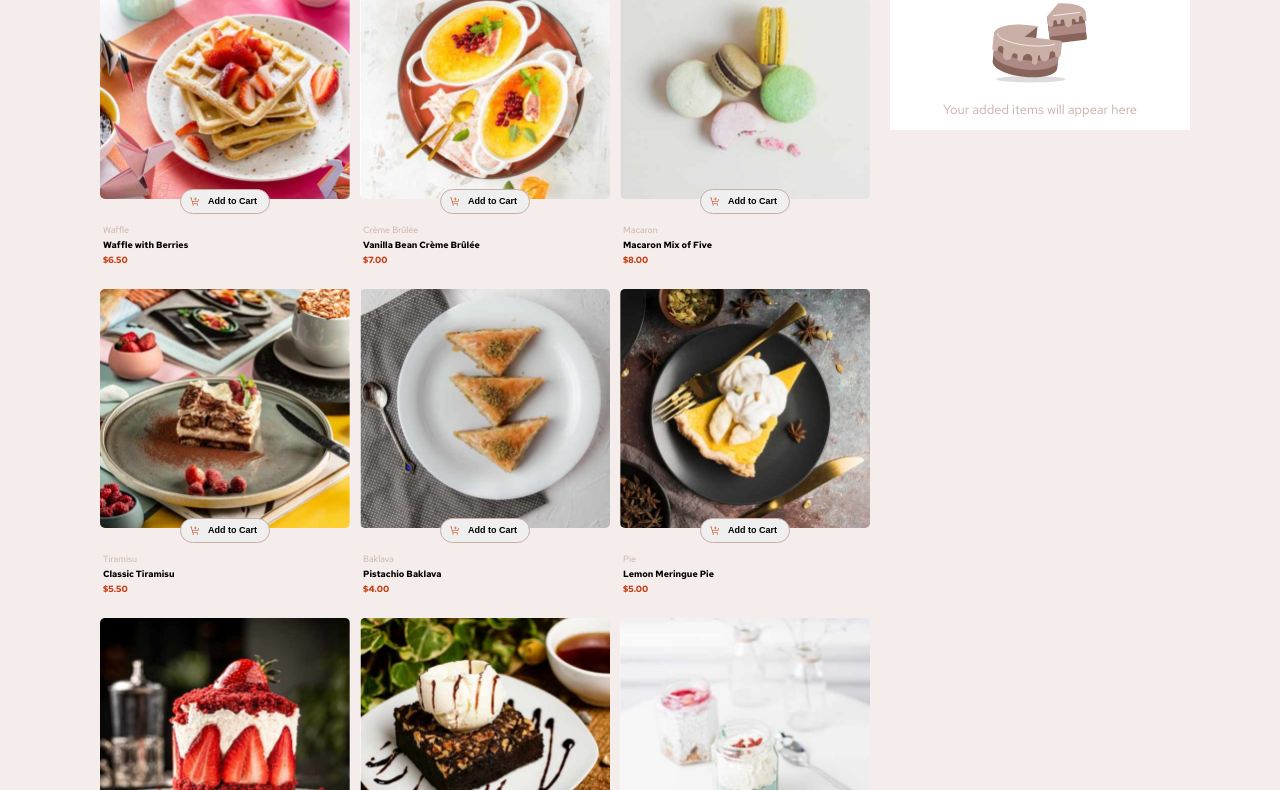
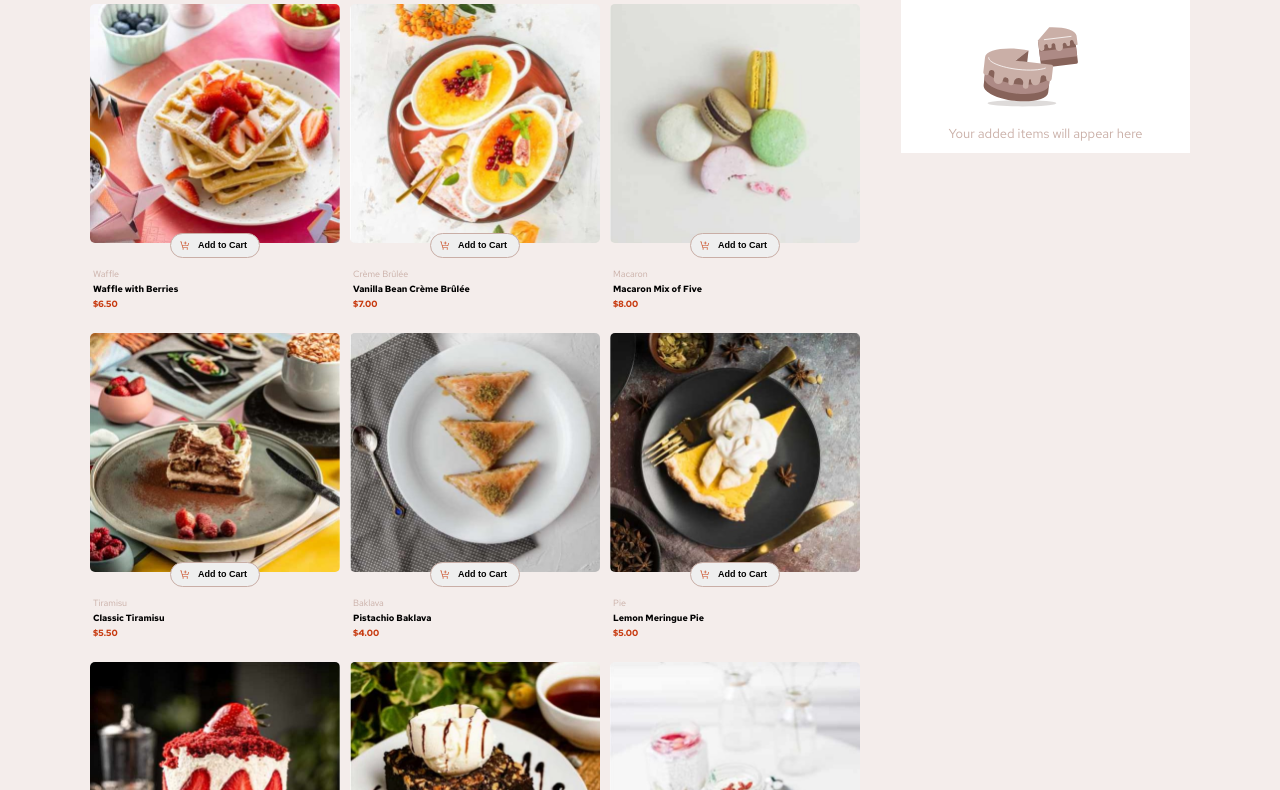
Before and after one commit to zico368/food-shop, a plain HTML site: page index.html in a window 1280 px wide. Shown: the part 111-901 px from the top of the page. Drawn offline with Linux system fonts and the light colour scheme.

Commit message:
updated css

```diff
--- a/index.html
+++ b/index.html
@@ -17,10 +17,9 @@
   <link rel="stylesheet" href="https://cdnjs.cloudflare.com/ajax/libs/font-awesome/6.6.0/css/all.min.css"  />
 </head>
 <body class="base">
+  <div class="order">
+    <div class="food-info">
       <h2 class="header">Desserts</h2>
-
-  <div class="order">
-
       <div class="content">
         <div class="picture picture-1">
           <img src="assets\images\image-waffle-desktop.jpg" alt="" class="size">
@@ -122,6 +121,7 @@
           </div>
         </div>
       </div>
+    </div>
     <div class="cart">
       <h4 class="cart-color">Your Cart (0)</h4>
       <img src="assets\images\illustration-empty-cart.svg" alt="" class="cake">
--- a/style.css
+++ b/style.css
@@ -9,7 +9,11 @@
 .base{
     background-color:  hsl(13, 31%, 94%);
     font-family: "Red Hat Text";
-    margin-left: 100px;
+    display: flex;
+    align-items: center;
+    justify-content: center;
+    margin-top: 5%;
+
 }
 
 .size{
@@ -19,23 +23,26 @@
 
 .order{
     display: flex;
-    /* margin-top: 50px; */
+    justify-content: center;
+}
 
 
-}
+.header{
+    margin-top: 0px;
+ }
 .cart{
-    margin-left: 20px;
+    margin-left: 1%;
     background-color: white;
     height: 200px;
     width: 300px;
-    margin-top: -30px;
 
 }
 .cake{
 
     width: 100px;
-    margin-left: 100px;
+    margin-left: 80px;
 }
+
 .item{
     text-align: center;
     font-size: small;
@@ -46,17 +53,15 @@
     margin-left: 20px;
 }
 .content{
-    display: grid;
-    grid-template-areas:
-    "picture-1 picture-2 picture-3"
-    "picture-4 picture-5 picture-6"
-    "picture-7 picture-8 picture-9";
-
-    margin: 0px;
+    display: flex;
+    flex-wrap: wrap;
+    width: 800px;
+    /* margin: 0px; */
     column-gap: 10px;
     row-gap: 20px;
-    /* padding: 70px; */
+
 }
+
 p{
     margin: 3px;
 
@@ -106,19 +111,18 @@ p{
 
 
 
+
 @media  (max-width: 430px){
 
     .base{
-        margin-left: 30px;
+        margin-left: 20px;
 
 
 
     }
-    .header{
-        margin-left: ;
-    }
+
     .size{
-        width: 250px;
+        width: 270px;
         height: 150px;
 
     }
```
Lines whose indentation alone changed are shown as unchanged.
